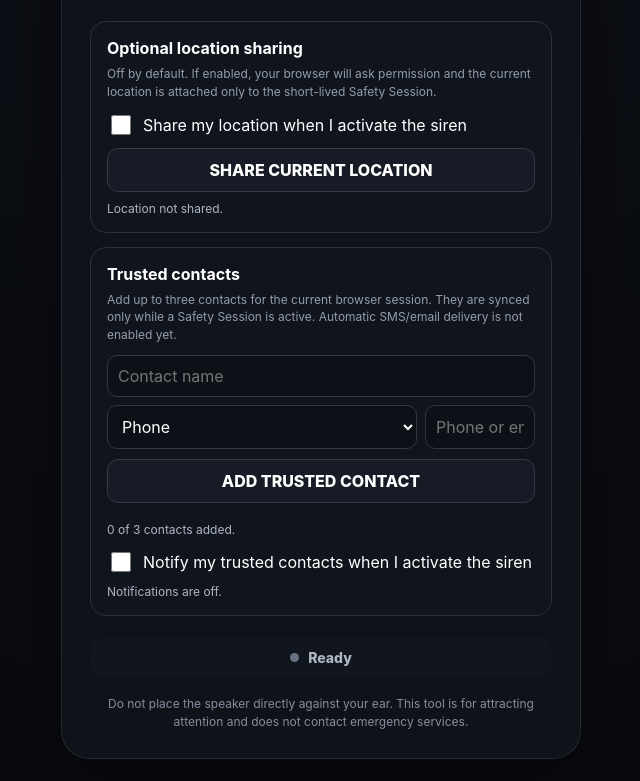
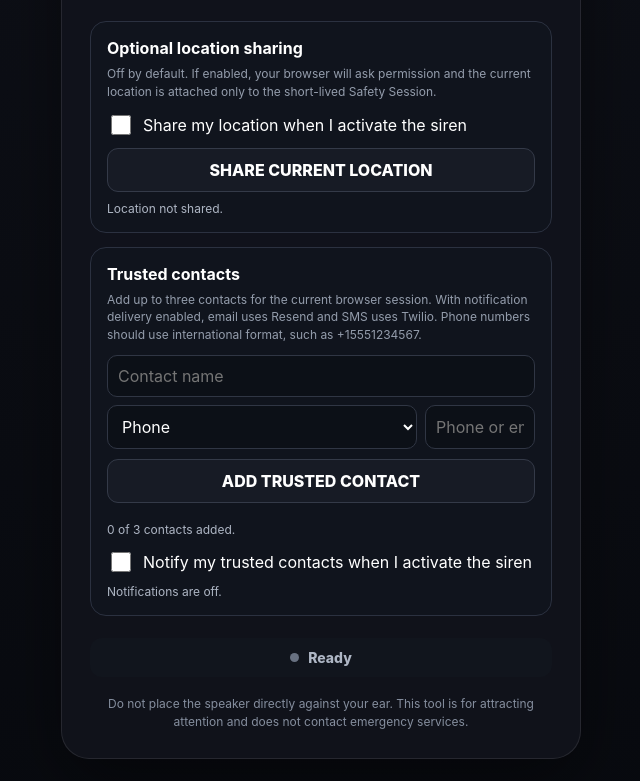
Before and after one commit to Justintech80s/Justintech80s, a website: page projects/activate-siren/index.html in a window 1280 px wide. Shown: the part 840-1621 px from the top of the page, without its empty margins (319-959 px from the left). Drawn offline with Linux system fonts and the light colour scheme.

Commit message:
Clarify trusted-contact notification requirements

```diff
--- a/projects/activate-siren/index.html
+++ b/projects/activate-siren/index.html
@@ -36,7 +36,7 @@
   </div>
   <div class="tool-card">
     <h2>Trusted contacts</h2>
-    <p>Add up to three contacts for the current browser session. They are synced only while a Safety Session is active. Automatic SMS/email delivery is not enabled yet.</p>
+    <p>Add up to three contacts for the current browser session. With notification delivery enabled, email uses Resend and SMS uses Twilio. Phone numbers should use international format, such as +15551234567.</p>
     <div class="contact-grid">
       <input id="contactName" class="wide" maxlength="60" placeholder="Contact name" autocomplete="off">
       <select id="contactType"><option value="phone">Phone</option><option value="email">Email</option></select>
```
